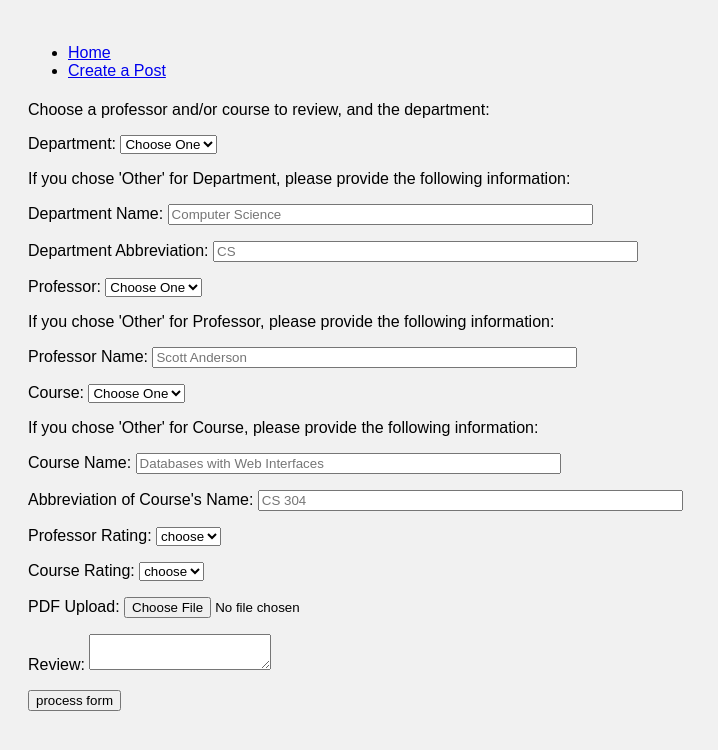
After one commit to pearson-png/Agora, a Flask app: template draft/templates/post-form.html in a window 1280 px wide. The commit adds this page. Shown: the top 750 px of the page, without its empty margins (0-718 px from the left). Run offline with Flask 2, Linux system fonts and the light colour scheme; the template is opened without the code that fills it, so the values that code supplies are empty.

Commit message:
Created post upload form and related queries and route. Added hyperlink to upload page on base template.

```diff
--- a/draft/app.py
+++ b/draft/app.py
@@ -11,6 +11,7 @@ import cs304dbi as dbi
 
 import random
 import queries
+from datetime import datetime
 
 app.secret_key = 'your secret here'
 # replace that with a random key
@@ -82,7 +83,114 @@ def view_post(postid):
     return render_template('view_post.html', action= url_for('view_post', postid=postid),
         user=user, course_code=course_code, course_rating=course_rating, prof_name=prof_name, prof_rating=prof_rating, text=text, time=time)
 
+@app.route('/upload/', methods=['GET','POST'])
+def upload():
+    conn = dbi.connect()
+    ### TO DO: Check if user is logged in and get their user id
+    # for now assign random user
+    people = queries.find_users(conn)
+    uid = random.choice([person['uid'] for person in people])
+    professors = queries.find_profs(conn)
+    courses = queries.find_courses(conn)
+    departments = queries.find_depts(conn)
 
+    if request.method == 'GET':
+        # load form
+        return render_template('post-form.html', title='Create a Post',
+        professors = professors, courses = courses, departments = departments)
+    else: # method == POST
+        # retrieve information
+        username = queries.username_from_uid(conn, uid)
+        time = datetime.now()
+        ### TO DO: ask why i can't retrieve 'prof'
+        dept = request.form['dept']
+        new_dept_name = request.form['new-dept-name']
+        new_dept_abbrv = request.form['new-dept-name']
+        profid = request.form['pid']
+        new_prof_name = request.form['new-prof-name']
+        courseid = request.form['course']
+        new_course_name = request.form['new-course-name']
+        new_course_code = request.form['new-course-code']
+        prof_rating = request.form['prof-rating']
+        course_rating = request.form['course-rating']
+        review_text = request.form['review-text']
+
+        # make list of recieved info to iterate through and change '' to None
+        raw_info = [dept, new_dept_name, new_dept_abbrv, profid, new_prof_name, courseid,
+        new_course_name, new_course_code, prof_rating, course_rating, review_text]
+
+        for var in raw_info:
+            if var == '':
+                var = None
+                print(type(var))
+
+        ### TO DO: add pdf table to database; get pdf from form and append to database
+        pdf = request.files['pdf']
+        print(type(pdf))
+
+        # check if essential information is present
+        if dept == "" and new_dept_abbrv == "":
+            flash('Please choose a department or enter a new one.')
+            return render_template('post-form.html', title='Create a Post',
+            professors = professors, courses = courses, departments = departments)
+        if profid == "" and courseid == "":
+            flash('Please enter a Professor and/or Course.')
+            return render_template('post-form.html', title='Create a Post',
+            professors = professors, courses = courses, departments = departments)
+        elif profid == "" and prof_rating != "":
+            flash('Please provide a Professor to rate or remove the \
+                    Professor Rating.')
+            return render_template('post-form.html', title='Create a Post',
+            professors = professors, courses = courses, departments = departments)
+        elif courseid == "" and course_rating != "":
+            flash('Please provide a Course to rate or remove the \
+                    Course Rating.')
+            return render_template('post-form.html', title='Create a Post',
+                                    professors = professors, courses = courses,
+                                    departments = departments)
+        elif (prof_rating == "" and course_rating == "" and review_text
+        == "" and not request.files.get('pdf', None)):
+            flash('Please provide content for your post.')
+            return render_template('post-form.html', title='Create a Post',
+                                    professors = professors, courses = courses,
+                                    departments = departments)
+
+        # if entering a new department
+        if dept == 'other':
+            if (new_dept_name == "" or new_dept_abbrv == ""):
+                flash('Please enter the required information to add a new \
+                department, or select one from the drop down menu above.')
+                return render_template('post-form.html', title='Create a Post',
+                                        professors = professors, courses = courses,
+                                        departments = departments)
+            queries.add_department(conn, new_dept_name, new_dept_abbrv)
+            dept = new_dept_abbrv
+
+        # if entering a new professor
+        if profid == 'other':
+            if (new_prof_name == ""):
+                flash('Please enter the required information to add a new \
+                professor, or select one from the drop down menu above.')
+                return render_template('post-form.html', title='Create a Post',
+                                        professors = professors, courses = courses,
+                                        departments = departments)
+            profid = queries.add_professor(conn, new_prof_name, dept)
+
+        # if entering a new course
+        if courseid == 'other':
+            if (new_course_name == "" or new_course_code == ""):
+                flash('Please enter the required information to add a new \
+                course, or select one from the drop down menu above.')
+                return render_template('post-form.html', title='Create a Post',
+                                        professors = professors, courses = courses,
+                                        departments = departments)
+            courseid = queries.add_course(conn, new_course_name, new_course_code, dept)
+
+        # upload post
+        postid = queries.add_post(conn, time, uid, courseid, profid, prof_rating, course_rating, review_text, pdf)
+        flash('Upload successful')
+        # go to post page
+        redirect(url_for('view_post', postid=postid))
 
 @app.before_first_request
 def init_db():
--- a/draft/templates/base.html
+++ b/draft/templates/base.html
@@ -25,6 +25,7 @@
 <nav>
   <ul>
     <li><a href="{{url_for('home')}}">Home</a></li>
+    <li><a href="{{url_for('upload')}}">Create a Post</a></li>
   </ul>
 </nav>
 {% endblock %}
--- /dev/null
+++ b/draft/templates/post-form.html
@@ -0,0 +1,95 @@
+{% extends "base.html" %}
+
+{% block form %}
+{% endblock %}
+
+{% block main_content %}
+
+<form method="POST" action="{{url_for('upload')}}" enctype="multipart/form-data">
+    <p>Choose a professor and/or course to review, and the department:</p>
+    <p><label>Department:
+        <select name="dept">
+            <option value="">Choose One</option>
+            {% for dept in departments %}
+            <option value="{{dept['abbrv']}}">{{dept['name']}}</option>
+            {% endfor %}
+            <option value="other">Other</option>
+        </select>
+    </label></p>
+    <p>If you chose 'Other' for Department, please provide the following information:</p>
+    <p><label>Department Name:
+        <input type="text" name="new-dept-name" size="50" placeholder="Computer Science">
+    </label></p>
+    <p><label>Department Abbreviation:
+        <input type="text" name="new-dept-abbrv" size="50" placeholder="CS">
+    </label></p>
+
+    <p><label>Professor:
+        <select name="pid">
+            <option value="">Choose One</option>
+            {% for prof in professors %}
+            <option value="{{prof['pid']}}">{{prof['name']}}</option>
+            {% endfor %}
+            <option value="other">Other</option>
+        </select>
+    </label></p>
+    <p>If you chose 'Other' for Professor, please provide the following information:</p>
+    <p><label>Professor Name:
+        <input type="text" name="new-prof-name" size="50" placeholder="Scott Anderson">
+    </label></p>
+
+
+
+    <p><label>Course:
+        <select name="course">
+            <option value="">Choose One</option>
+            {% for course in courses %}
+            <option value="{{course['courseid']}}">{{course['title']}}</option>
+            {% endfor %}
+            <option value="other">Other</option>
+            </select></label>
+
+        <p>If you chose 'Other' for Course, please provide the following information:
+            <p><label>Course Name:
+                <input type="text" name="new-course-name" size="50" placeholder="Databases with Web Interfaces">
+            </label></p>
+            <p><label>Abbreviation of Course's Name:
+                <input type="text" name="new-course-code" size="50" placeholder="CS 304">
+            </label></p>
+        </p>
+    </p>
+
+    <p><label>Professor Rating:
+        <select name="prof-rating">
+            <option value="">choose</option>
+            <option>1</option>
+            <option>2</option>
+            <option>3</option>
+            <option>4</option>
+            <option>5</option>
+        </select>
+    </label></p>
+
+    <p><label>Course Rating:
+        <select name="course-rating">
+            <option value="">choose</option>
+            <option>1</option>
+            <option>2</option>
+            <option>3</option>
+            <option>4</option>
+            <option>5</option>
+        </select>
+    </label></p>
+
+    <p><label>PDF Upload:
+        <input type="file" name="pdf">
+    </label></p>
+
+    <p><label>Review:
+        <textarea name="review-text" maxlength="5000"></textarea>
+    </label></p>
+
+    <p><input type="submit" value="process form">
+</form>
+
+{% endblock %}
```
Also changed, not shown: draft/queries.py (+40 -1 lines), 1 other file.
